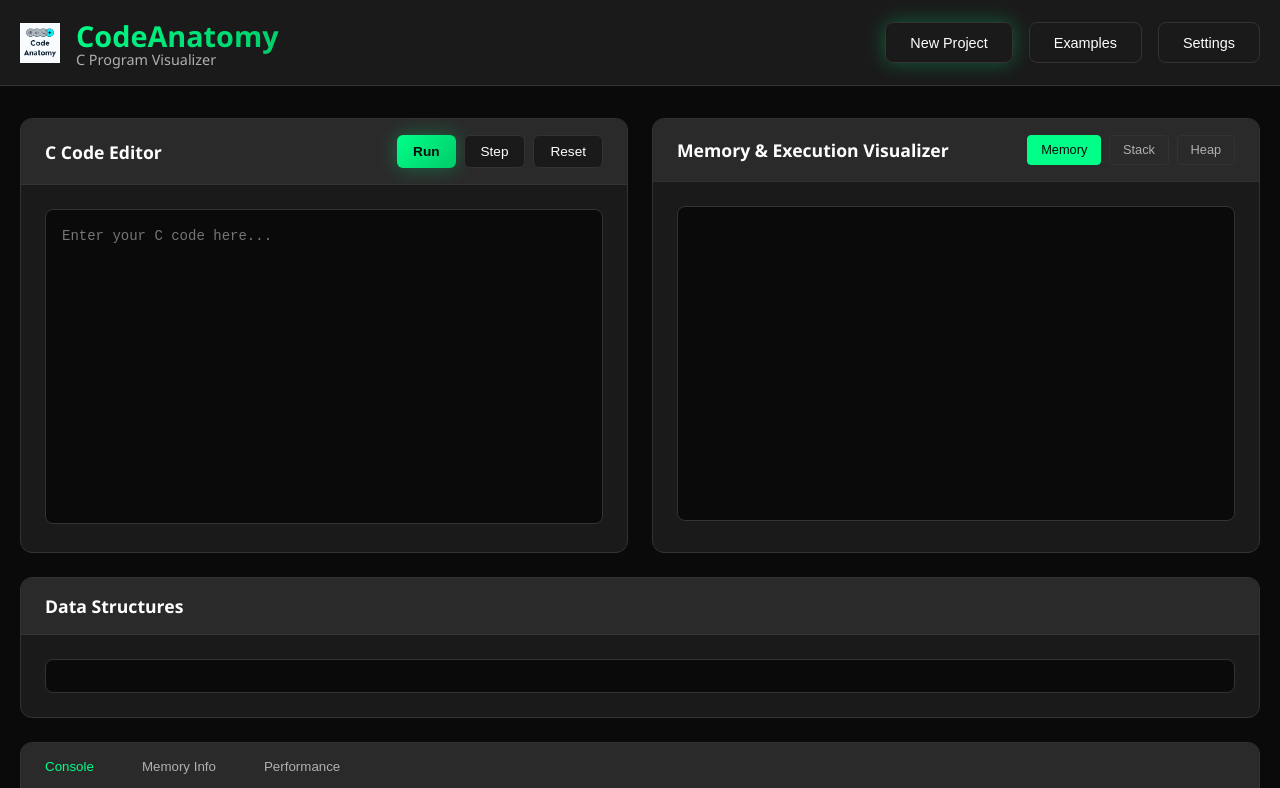
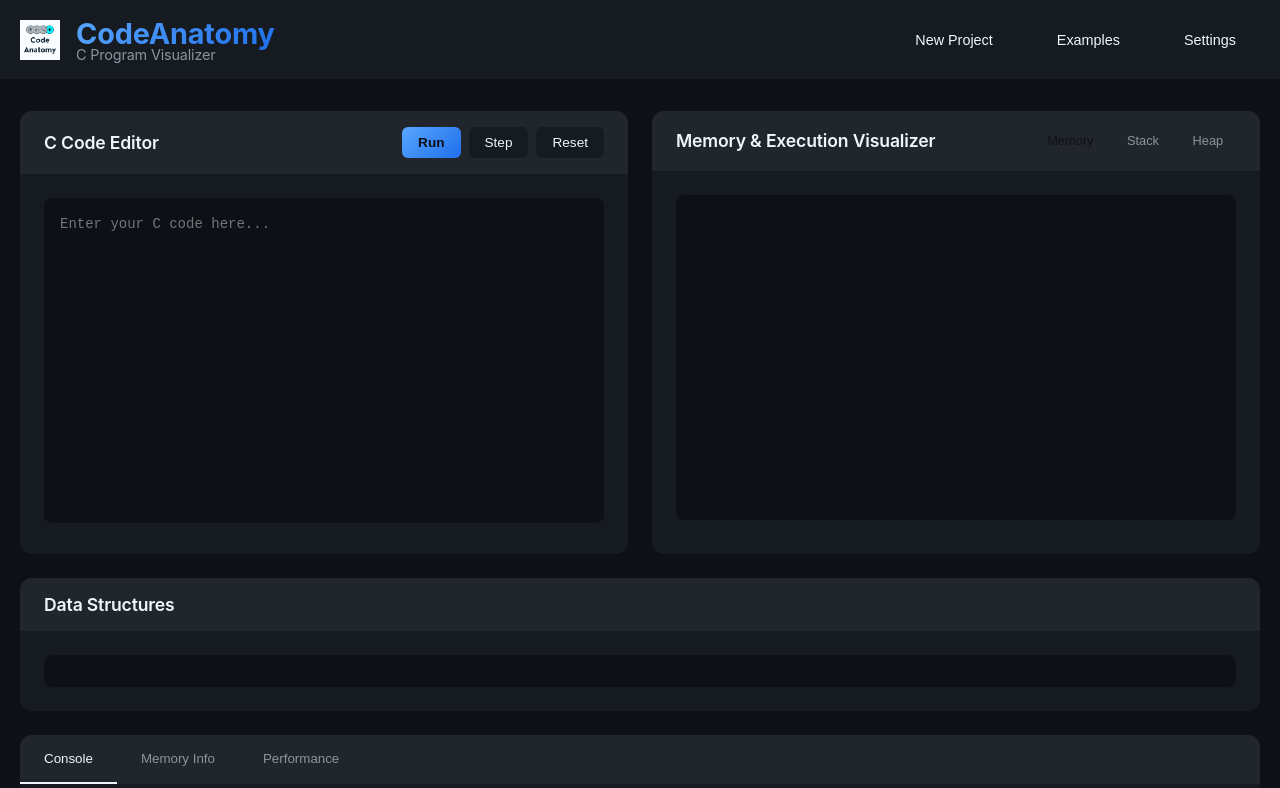
Before and after one commit to viktorexe/codeanatomy, a Next.js app: page / in a window 1280 px wide. Shown: the top 788 px of the page. Built offline with nearby package versions, Linux system fonts and the light colour scheme.

Commit message:
Update globals.css

```diff
--- a/app/globals.css
+++ b/app/globals.css
@@ -5,23 +5,35 @@
 }
 
 :root {
-  --bg-primary: #0a0a0a;
-  --bg-secondary: #1a1a1a;
-  --bg-tertiary: #2a2a2a;
-  --text-primary: #ffffff;
-  --text-secondary: #b0b0b0;
-  --text-accent: #00ff88;
-  --border-color: #333333;
-  --shadow-glow: rgba(0, 255, 136, 0.3);
-  --gradient-primary: linear-gradient(135deg, #00ff88, #00cc6a);
-  --gradient-secondary: linear-gradient(135deg, #ff6b6b, #ee5a24);
+  --bg-primary: #0d1117;
+  --bg-secondary: #161b22;
+  --bg-tertiary: #21262d;
+  --bg-quaternary: #30363d;
+  --text-primary: #f0f6fc;
+  --text-secondary: #8b949e;
+  --text-tertiary: #6e7681;
+  --accent-primary: #58a6ff;
+  --accent-secondary: #1f6feb;
+  --accent-gold: #ffd700;
+  --accent-platinum: #e5e5e5;
+  --border-primary: #30363d;
+  --border-secondary: #21262d;
+  --border-accent: #58a6ff;
+  --shadow-primary: rgba(0, 0, 0, 0.5);
+  --shadow-accent: rgba(88, 166, 255, 0.15);
+  --gradient-primary: linear-gradient(135deg, #58a6ff, #1f6feb);
+  --gradient-gold: linear-gradient(135deg, #ffd700, #ffb700);
+  --gradient-platinum: linear-gradient(135deg, #e5e5e5, #c0c0c0);
+  --gradient-dark: linear-gradient(135deg, #21262d, #161b22);
 }
 
 body {
   background: var(--bg-primary);
   color: var(--text-primary);
-  font-family: 'Segoe UI', Tahoma, Geneva, Verdana, sans-serif;
+  font-family: 'Inter', 'SF Pro Display', -apple-system, BlinkMacSystemFont, 'Segoe UI', Roboto, sans-serif;
   overflow-x: hidden;
+  font-weight: 400;
+  letter-spacing: -0.01em;
 }
 
 .container {
@@ -30,13 +42,20 @@ body {
   padding: 0 20px;
 }
 
-.glow-effect {
-  box-shadow: 0 0 20px var(--shadow-glow);
-  transition: box-shadow 0.3s ease;
+.luxury-shadow {
+  box-shadow: 0 8px 32px var(--shadow-primary), 0 2px 8px rgba(0, 0, 0, 0.3);
+  transition: all 0.4s cubic-bezier(0.4, 0, 0.2, 1);
 }
 
-.glow-effect:hover {
-  box-shadow: 0 0 30px var(--shadow-glow);
+.luxury-shadow:hover {
+  box-shadow: 0 12px 48px var(--shadow-primary), 0 4px 16px rgba(0, 0, 0, 0.4), 0 0 0 1px var(--border-accent);
+  transform: translateY(-2px);
+}
+
+.glass-effect {
+  backdrop-filter: blur(20px) saturate(180%);
+  background: rgba(22, 27, 34, 0.8);
+  border: 1px solid rgba(48, 54, 61, 0.5);
 }
 
 .fade-in {
@@ -48,26 +67,43 @@ body {
 }
 
 @keyframes fadeIn {
-  from { opacity: 0; }
-  to { opacity: 1; }
+  from {
+    opacity: 0;
+    transform: translateY(20px) scale(0.95);
+  }
+  to {
+    opacity: 1;
+    transform: translateY(0) scale(1);
+  }
 }
 
 @keyframes slideUp {
   from {
     opacity: 0;
-    transform: translateY(30px);
+    transform: translateY(40px) scale(0.98);
   }
   to {
     opacity: 1;
-    transform: translateY(0);
+    transform: translateY(0) scale(1);
   }
 }
 
-@keyframes pulse {
-  0%, 100% { opacity: 1; }
-  50% { opacity: 0.7; }
+@keyframes shimmer {
+  0% { background-position: -200% 0; }
+  100% { background-position: 200% 0; }
 }
 
-.pulse {
-  animation: pulse 2s infinite;
+.shimmer {
+  background: linear-gradient(90deg, transparent, rgba(88, 166, 255, 0.1), transparent);
+  background-size: 200% 100%;
+  animation: shimmer 2s infinite;
 }
+
+@keyframes float {
+  0%, 100% { transform: translateY(0px); }
+  50% { transform: translateY(-4px); }
+}
+
+.float {
+  animation: float 3s ease-in-out infinite;
+}
```
